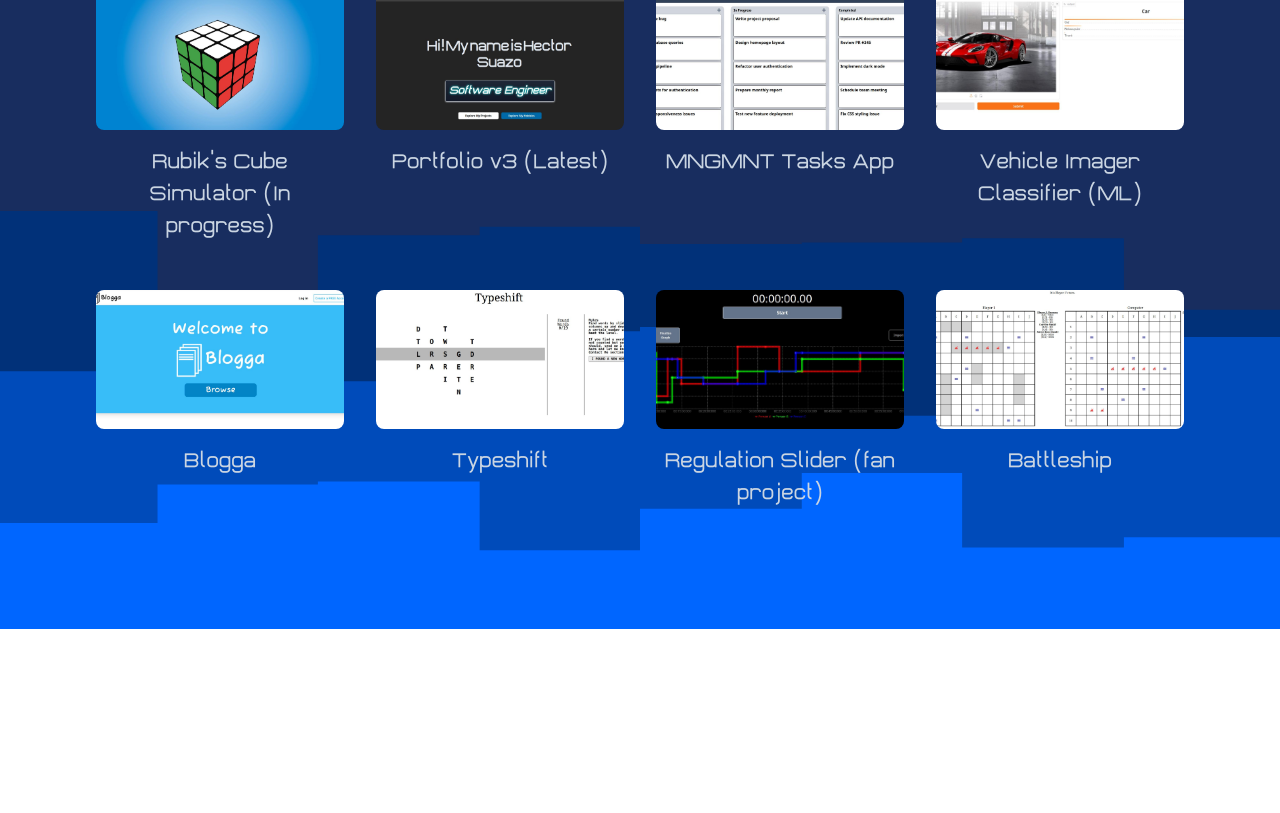
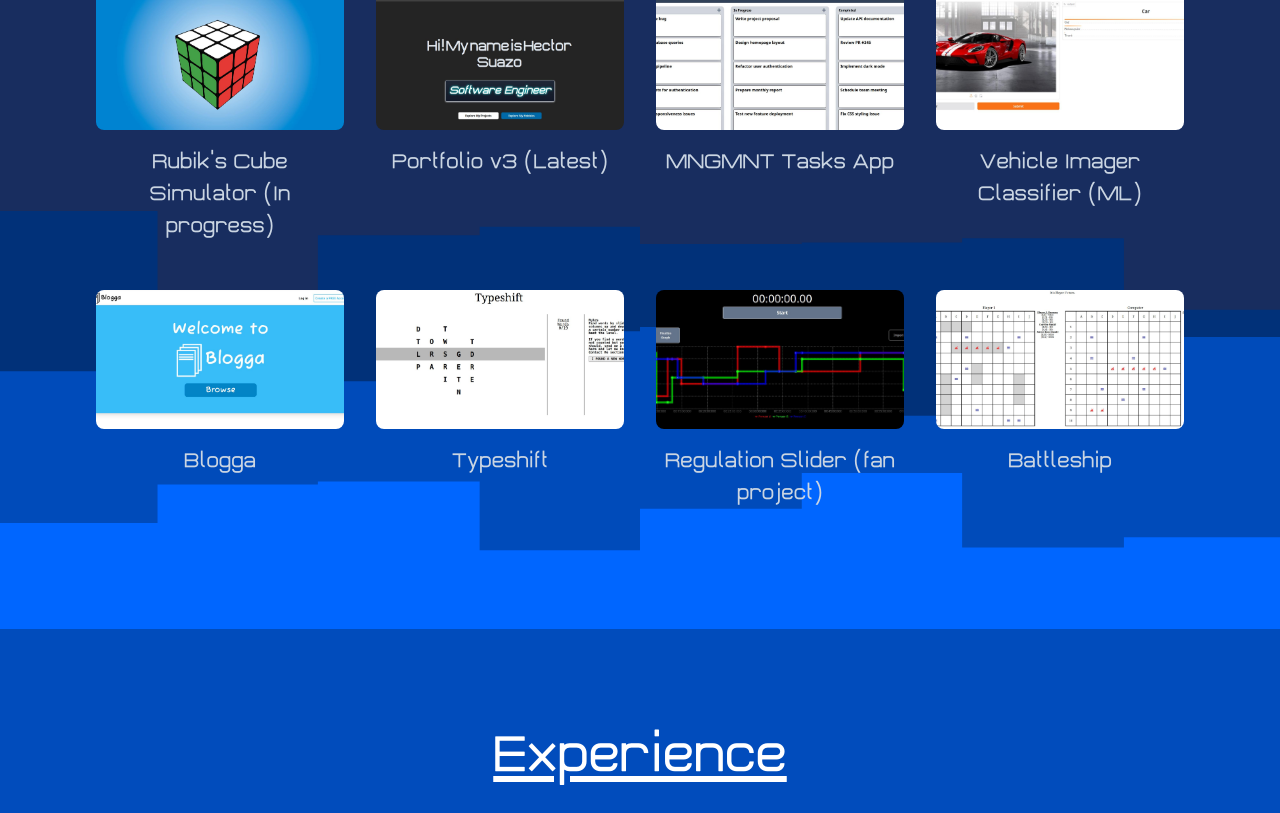
Before and after one commit to suzuhe481/portfolio-v3, a Next.js app: page / in a window 1280 px wide. Shown: the part 1984-2797 px from the top of the page. Before the commit the page ends 2613 px from the top, so only its background shows below. Built offline with nearby package versions, Linux system fonts and the light colour scheme.

Commit message:
feat: added experience section to page

```diff
--- a/src/app/page.tsx
+++ b/src/app/page.tsx
@@ -4,6 +4,7 @@ import { Navbar } from "@/components/_main/Navbar/Navbar";
 import { Hero } from "@/components/_main/Hero/Hero";
 import { TechStack } from "@/components/_main/TechStack/TechStack";
 import { Projects } from "@/components/_main/Projects/Projects";
+import { Experience } from "@/components/_main/Experience/Experience";
 
 export default function Home() {
   return (
@@ -12,6 +13,7 @@ export default function Home() {
       <Hero />
       <TechStack />
       <Projects />
+      <Experience />
     </>
   );
 }
```
